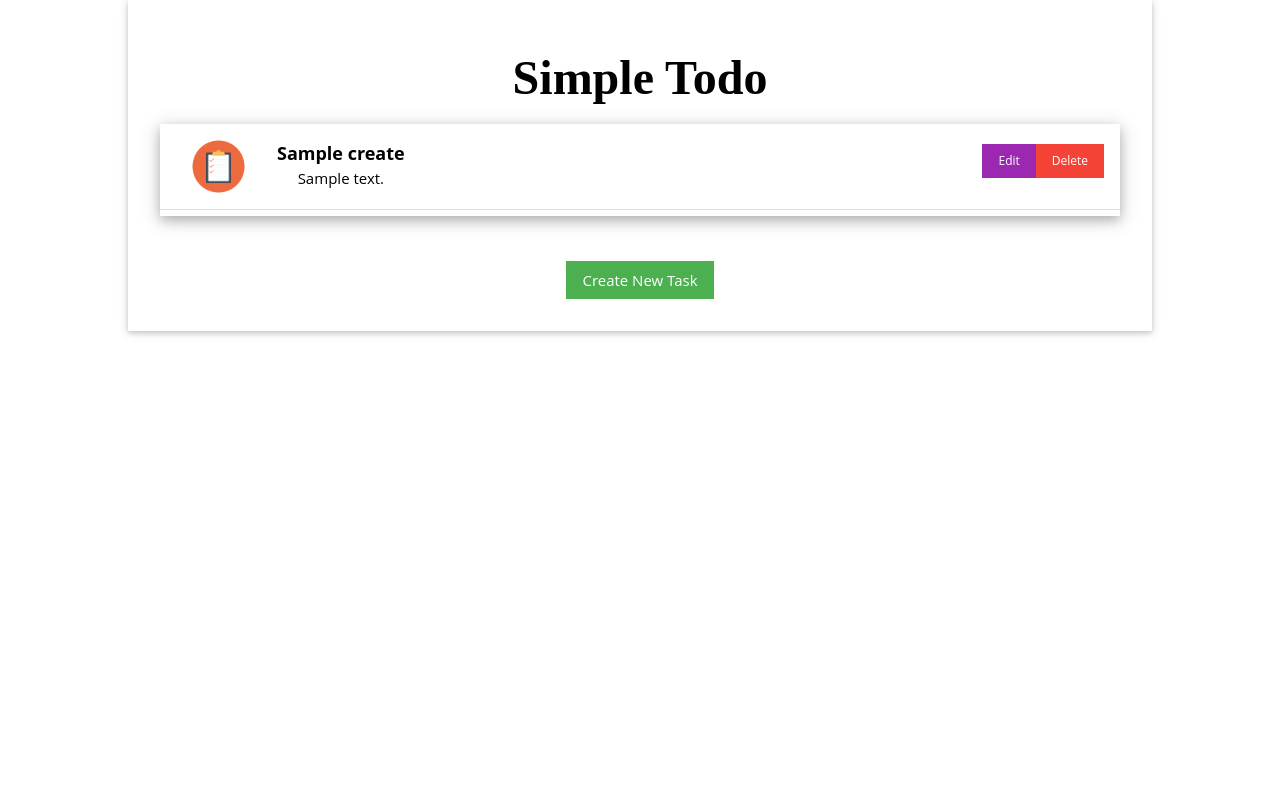
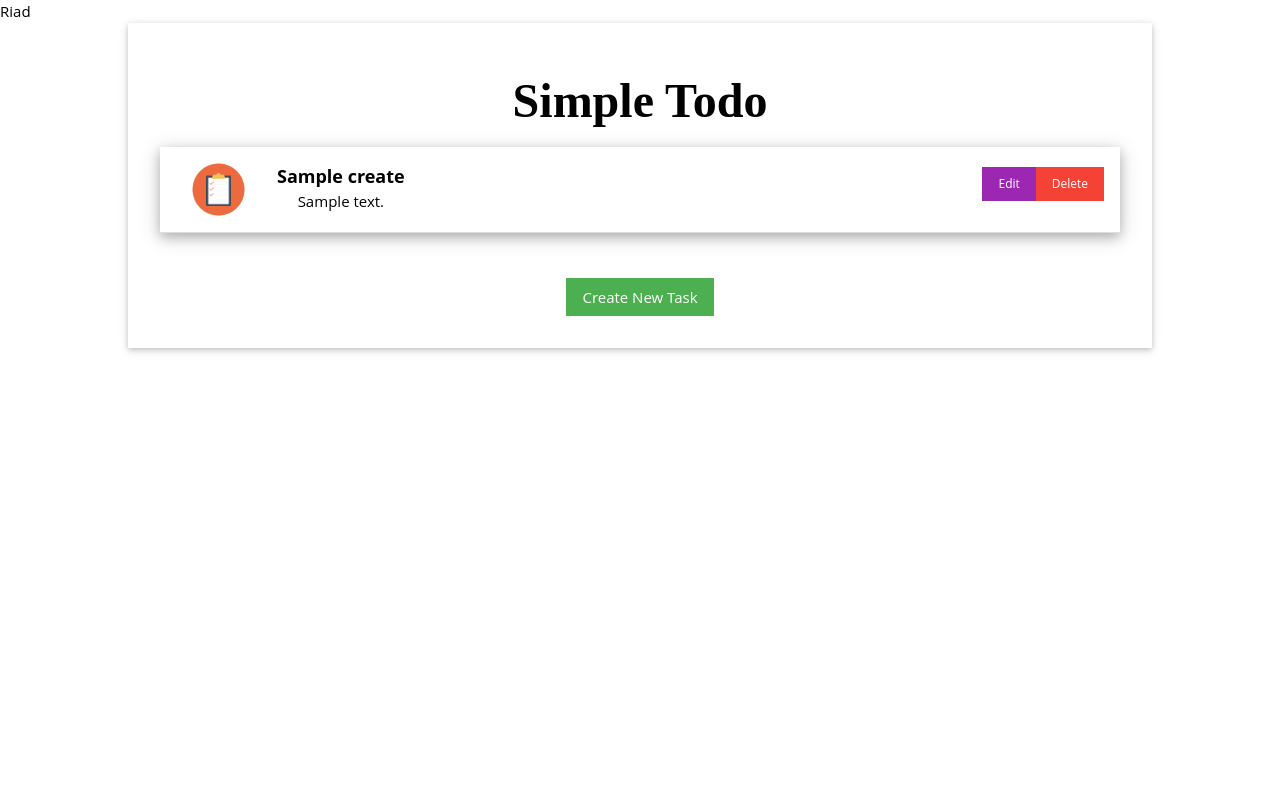
Before and after one commit to rakibulriad25/todo, a Django app: page / in a window 1280 px wide. Run offline with Django 4.2, Linux system fonts and the light colour scheme; tables that the repository leaves empty hold one stand-in row (values such as "Sample post").

Commit message:
I have added Riad

```diff
--- a/tasks/templates/home.html
+++ b/tasks/templates/home.html
@@ -1,5 +1,5 @@
 {% load static %}
-
+Riad
 <!DOCTYPE html>
 <html>
 <title>W3.CSS</title>
```
